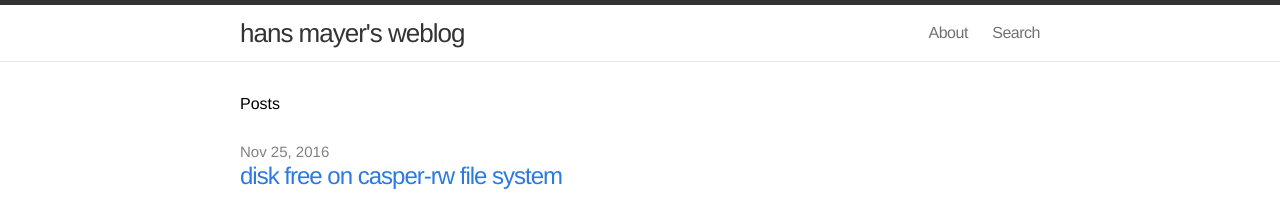
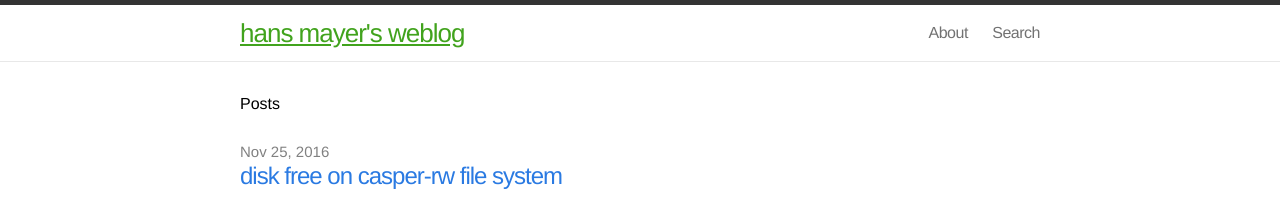
Before and after one commit to hans-mayer/blog, a Jekyll site: the page built from index.html, in a window 1280 px wide. Shown: the top 213 px of the page. Built offline with Jekyll 4.4.1, drawn with Linux system fonts in a browser that asks for light colours.

Commit message:
header underline und gruene farbe

```diff
--- a/css/main.css
+++ b/css/main.css
@@ -47,11 +47,13 @@ a:visited { color: #205caa; }
   background-color: white;
 }
 
+/* header underline und gruene farbe - 2016 12 11 */
 .site-title,
 .site-title:hover,
 .site-title:visited {
   display: block;
-  color: #333;
+  color: #41a31d;
+  text-decoration: underline;
   font-size: 26px;
   letter-spacing: -1px;
   float: left;
```
